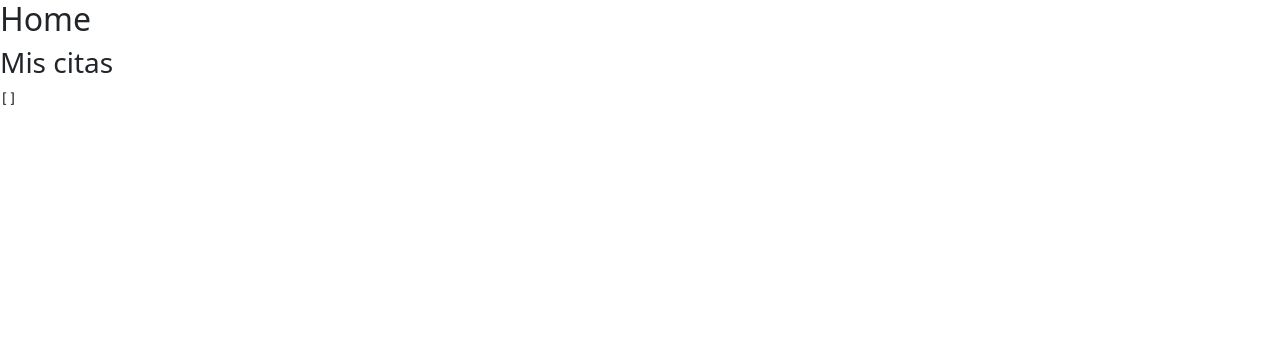
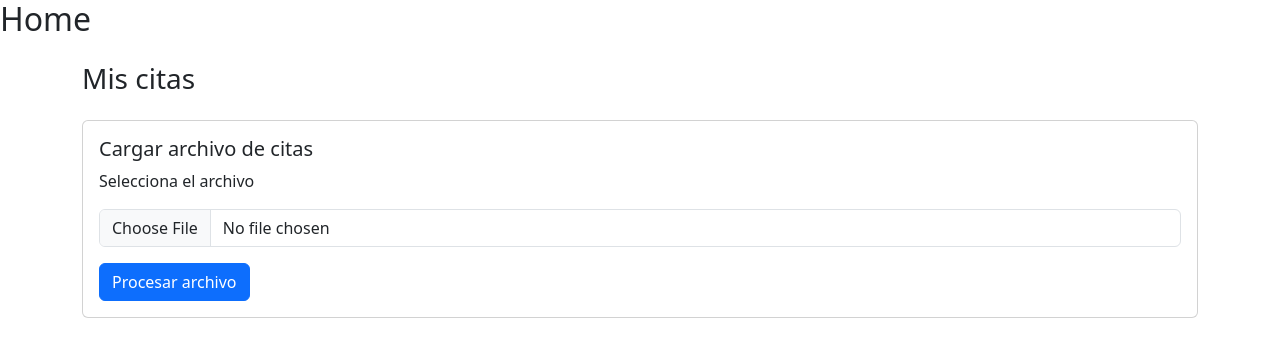
Before and after one commit to Ema-Ochoa-07/Front-Medical-Appointment, an Angular app: page /appointments in a window 1280 px wide. Shown: the top 356 px of the page. Built offline with nearby package versions, Linux system fonts and the light colour scheme; no server answers.

Commit message:
listo el template visual para cargar el archivo de citas en el componente de appointment

```diff
--- a/src/app/components/appointment/appointment.html
+++ b/src/app/components/appointment/appointment.html
@@ -1,3 +1,18 @@
+<div class="container mt-4">
+
 <h3>Mis citas</h3>
+<!--<pre>{{ citas | json }}</pre> -->
 
-<pre>{{ citas | json }}</pre>
+    <div class="card mt-4">
+        <div class="card-body">
+            <h5 class="card-title">Cargar archivo de citas</h5>
+
+            <p class="card-text">Selecciona el archivo</p>
+
+            <input type="file" class="form-control" accept=".xlsx, .xls, .csv ">
+
+            <button type="button" class="btn btn-primary mt-3">Procesar archivo</button>
+        </div>
+    </div>
+
+</div>
```
